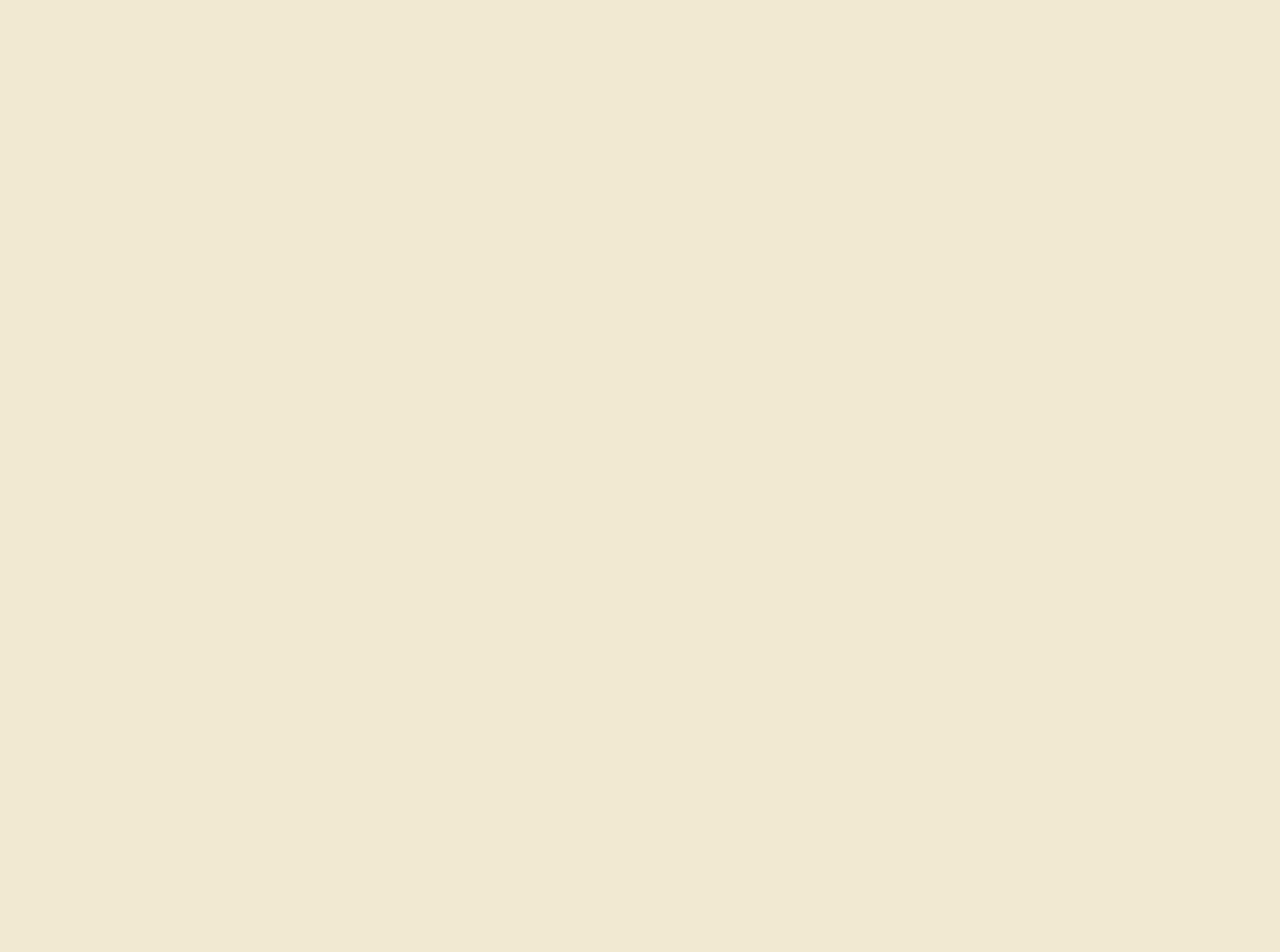
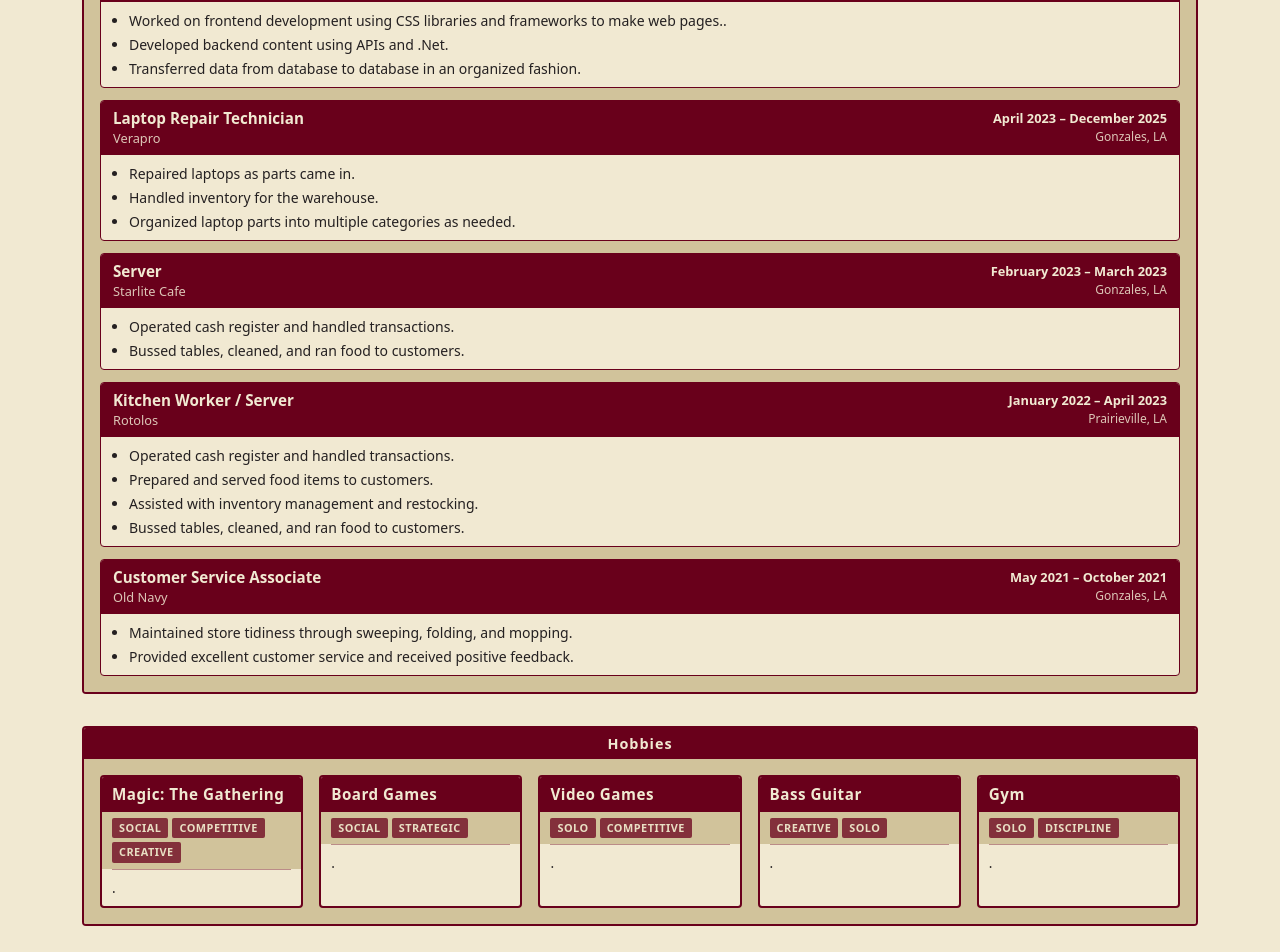
Before and after one commit to MichaelRdot/michaelrwebsite, a React (Vite) app: page / in a window 1280 px wide. Shown: the part 1225-2177 px from the top of the page. Before the commit the page ends 1090 px from the top, so only its background shows below. Built offline with nearby package versions, Linux system fonts and the light colour scheme.

Commit message:
Welp, back at it. Added the Hobbies and Work sections

```diff
--- a/src/components/Hobbies Section/HobbiesSection.css
+++ b/src/components/Hobbies Section/HobbiesSection.css
@@ -0,0 +1,85 @@
+.hobbies-section {
+    border: 2px solid var(--box-border-color);
+    color: var(--text-color);
+    margin: 2rem 0;
+    border-radius: 4px;
+    overflow: hidden;
+}
+
+.hobbies-grid {
+    display: grid;
+    grid-template-columns: repeat(auto-fit, minmax(200px, 1fr));
+    gap: 1rem;
+    padding: 1rem;
+    background-color: var(--box-background-color);
+}
+
+/* The card itself */
+.hobby-card {
+    background-color: var(--bs-body-bg);
+    border: 2px solid var(--box-border-color);
+    border-radius: 4px;
+    display: flex;
+    flex-direction: column;
+    overflow: hidden;
+}
+
+/* Bold dark header bar — the PF2e action card look */
+.hobby-card-header {
+    background-color: var(--box-border-color);
+    padding: 6px 10px;
+    display: flex;
+    justify-content: space-between;
+    align-items: center;
+}
+
+.hobby-name {
+    color: var(--bs-body-bg);
+    font-weight: bold;
+    font-size: 0.95rem;
+    letter-spacing: 0.5px;
+}
+
+/* Trait tags — the little rectangles under the header in PF2e */
+.hobby-traits {
+    display: flex;
+    flex-wrap: wrap;
+    gap: 4px;
+    padding: 6px 10px;
+    background-color: var(--box-background-color);
+}
+
+.hobby-trait {
+    background-color: var(--box-border-color);
+    color: var(--bs-body-bg);
+    font-size: 0.68rem;
+    font-weight: bold;
+    text-transform: uppercase;
+    letter-spacing: 0.5px;
+    padding: 2px 7px;
+    border-radius: 2px;
+    opacity: 0.75;
+}
+
+/* The horizontal rule between traits and description */
+.hobby-divider {
+    height: 1px;
+    background-color: var(--box-border-color);
+    margin: 0 10px;
+    opacity: 0.4;
+}
+
+/* Description body */
+.hobby-description {
+    font-size: 0.85rem;
+    margin: 0;
+    padding: 8px 10px;
+    line-height: 1.5;
+    flex: 1;
+}
+
+@media (max-width: 600px) {
+    .hobbies-grid {
+        grid-template-columns: 1fr;
+    }
+}
--- a/src/components/Hobbies Section/HobbiesSection.jsx
+++ b/src/components/Hobbies Section/HobbiesSection.jsx
@@ -1,7 +1,53 @@
+import './HobbiesSection.css'
+
+const hobbies = [
+    {
+        name: 'Magic: The Gathering',
+        traits: ['Social', 'Competitive', 'Creative'],
+        description: '.',
+    },
+    {
+        name: 'Board Games',
+        traits: ['Social', 'Strategic'],
+        description: '.',
+    },
+    {
+        name: 'Video Games',
+        traits: ['Solo', 'Competitive'],
+        description: '.',
+    },
+    {
+        name: 'Bass Guitar',
+        traits: ['Creative', 'Solo'],
+        description: '.',
+    },
+    {
+        name: 'Gym',
+        traits: ['Solo', 'Discipline'],
+        description: '.',
+    },
+]
+
 function HobbiesSection() {
     return (
-        <section id={"hobbiesSection"}>
-
+        <section id="hobbiesSection" className="hobbies-section">
+            <div className="about-title-bar">Hobbies</div>
+            <div className="hobbies-grid">
+                {hobbies.map((hobby) => (
+                    <div key={hobby.name} className="hobby-card">
+                        <div className="hobby-card-header">
+                            <span className="hobby-name">{hobby.name}</span>
+                        </div>
+                        <div className="hobby-traits">
+                            {hobby.traits.map((trait) => (
+                                <span key={trait} className="hobby-trait">{trait}</span>
+                            ))}
+                        </div>
+                        <div className="hobby-divider" />
+                        <p className="hobby-description">{hobby.description}</p>
+                    </div>
+                ))}
+            </div>
         </section>
     )
 }
--- a/src/components/Work Section/WorkSection.css
+++ b/src/components/Work Section/WorkSection.css
@@ -0,0 +1,86 @@
+.work-section {
+    border: 2px solid var(--box-border-color);
+    color: var(--text-color);
+    margin: 2rem 0;
+    border-radius: 4px;
+    overflow: hidden;
+}
+
+.work-list {
+    display: flex;
+    flex-direction: column;
+    background-color: var(--box-background-color);
+    padding: 1rem;
+    gap: 0.75rem;
+}
+
+.work-entry {
+    background-color: var(--bs-body-bg);
+    border: 1px solid var(--box-border-color);
+    border-radius: 4px;
+    overflow: hidden;
+}
+
+.work-entry-header {
+    background-color: var(--box-border-color);
+    color: var(--bs-body-bg);
+    display: flex;
+    justify-content: space-between;
+    align-items: center;
+    padding: 6px 12px;
+    gap: 1rem;
+}
+
+.work-entry-left {
+    display: flex;
+    flex-direction: column;
+}
+
+.work-entry-right {
+    display: flex;
+    flex-direction: column;
+    align-items: flex-end;
+}
+
+.work-title {
+    font-weight: bold;
+    font-size: 0.95rem;
+}
+
+.work-employer {
+    font-size: 0.8rem;
+    opacity: 0.85;
+}
+
+.work-dates {
+    font-size: 0.8rem;
+    font-weight: bold;
+}
+
+.work-location {
+    font-size: 0.75rem;
+    opacity: 0.85;
+}
+
+.work-bullets {
+    margin: 0;
+    padding: 8px 12px 8px 28px;
+    display: flex;
+    flex-direction: column;
+    gap: 3px;
+}
+
+.work-bullets li {
+    font-size: 0.875rem;
+    line-height: 1.5;
+}
+
+@media (max-width: 600px) {
+    .work-entry-header {
+        flex-direction: column;
+        align-items: flex-start;
+    }
+    .work-entry-right {
+        align-items: flex-start;
+    }
+}
--- a/src/components/Work Section/WorkSection.jsx
+++ b/src/components/Work Section/WorkSection.jsx
@@ -1,7 +1,87 @@
+import './WorkSection.css'
+
+const jobs = [
+    {
+        title: 'Student IT Software Engineer',
+        employer: 'LSU CARTS',
+        location: 'Baton Rouge, LA',
+        dates: 'December 2025 – Present',
+        bullets: [
+            'Worked on frontend development using CSS libraries and frameworks to make web pages..',
+            'Developed backend content using APIs and .Net.',
+            'Transferred data from database to database in an organized fashion.',
+        ],
+    },
+    {
+        title: 'Laptop Repair Technician',
+        employer: 'Verapro',
+        location: 'Gonzales, LA',
+        dates: 'April 2023 – December 2025',
+        bullets: [
+            'Repaired laptops as parts came in.',
+            'Handled inventory for the warehouse.',
+            'Organized laptop parts into multiple categories as needed.',
+        ],
+    },
+    {
+        title: 'Server',
+        employer: 'Starlite Cafe',
+        location: 'Gonzales, LA',
+        dates: 'February 2023 – March 2023',
+        bullets: [
+            'Operated cash register and handled transactions.',
+            'Bussed tables, cleaned, and ran food to customers.',
+        ],
+    },
+    {
+        title: 'Kitchen Worker / Server',
+        employer: 'Rotolos',
+        location: 'Prairieville, LA',
+        dates: 'January 2022 – April 2023',
+        bullets: [
+            'Operated cash register and handled transactions.',
+            'Prepared and served food items to customers.',
+            'Assisted with inventory management and restocking.',
+            'Bussed tables, cleaned, and ran food to customers.',
+        ],
+    },
+    {
+        title: 'Customer Service Associate',
+        employer: 'Old Navy',
+        location: 'Gonzales, LA',
+        dates: 'May 2021 – October 2021',
+        bullets: [
+            'Maintained store tidiness through sweeping, folding, and mopping.',
+            'Provided excellent customer service and received positive feedback.',
+        ],
+    },
+]
+
 function WorkSection() {
     return (
-        <section id={"workSection"}>
-
+        <section id="workSection" className="work-section">
+            <div className="about-title-bar">Guild Memberships</div>
+            <div className="work-list">
+                {jobs.map((job) => (
+                    <div key={job.employer + job.dates} className="work-entry">
+                        <div className="work-entry-header">
+                            <div className="work-entry-left">
+                                <span className="work-title">{job.title}</span>
+                                <span className="work-employer">{job.employer}</span>
+                            </div>
+                            <div className="work-entry-right">
+                                <span className="work-dates">{job.dates}</span>
+                                <span className="work-location">{job.location}</span>
+                            </div>
+                        </div>
+                        <ul className="work-bullets">
+                            {job.bullets.map((bullet) => (
+                                <li key={bullet}>{bullet}</li>
+                            ))}
+                        </ul>
+                    </div>
+                ))}
+            </div>
         </section>
     )
 }
```
